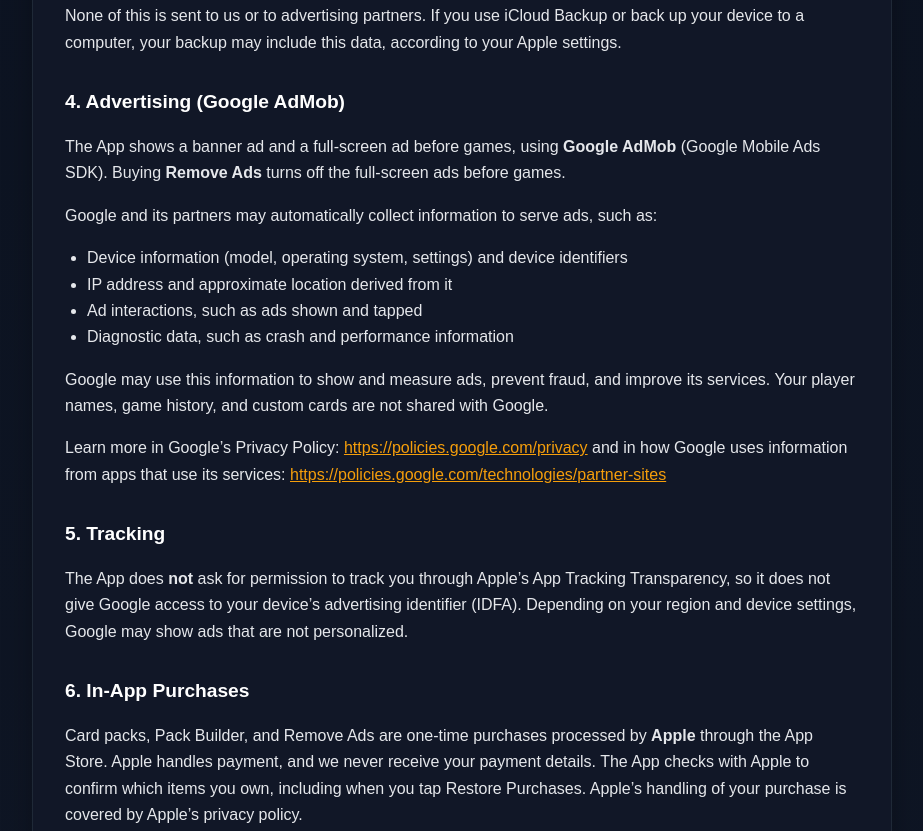
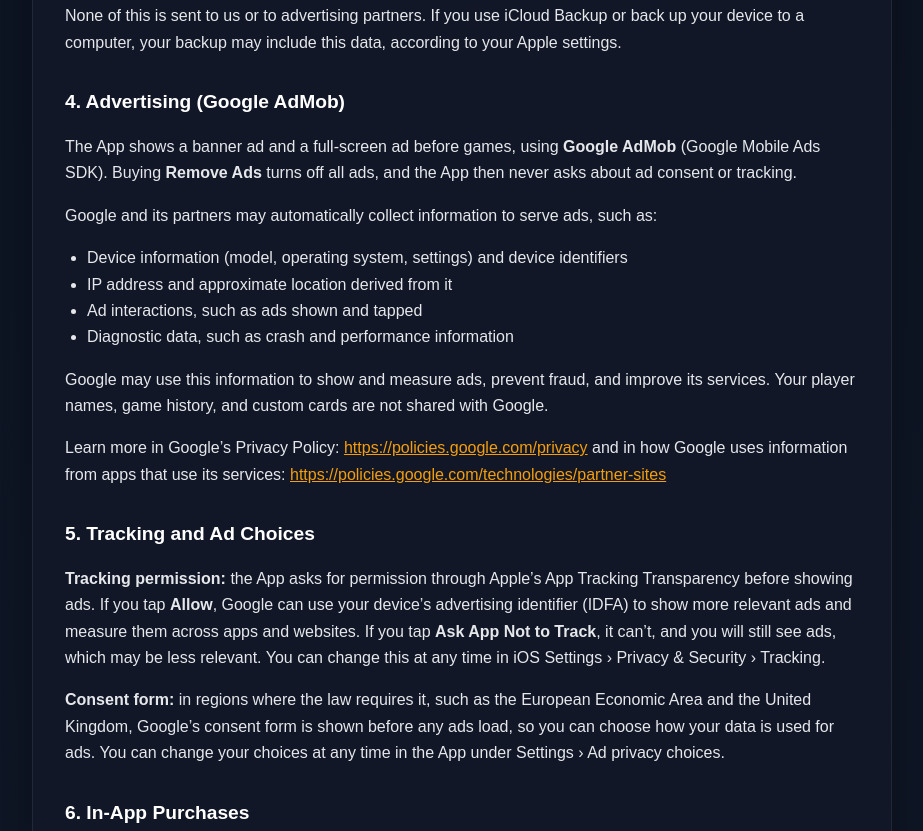
Before and after one commit to 16Awaldner/potential-garbanzo, a plain HTML site: page chaos-cards-privacy-policy.html in a window 1280 px wide. Shown: the part 840-1671 px from the top of the page, without its empty margins (178-1101 px from the left). Drawn offline with Linux system fonts and the light colour scheme.

Commit message:
Update Chaos Cards privacy policy for tracking consent
The app now asks for App Tracking Transparency permission before ads,
shows Google's consent form where required (EEA/UK) with an Ad privacy
choices setting, and Remove Ads turns off all ads.

Co-Authored-By: Claude Opus 5.5 <noreply@anthropic.com>

```diff
--- a/chaos-cards-privacy-policy.html
+++ b/chaos-cards-privacy-policy.html
@@ -105,7 +105,7 @@
     <div class="card">
       <div class="badge">Chaos Cards Privacy Policy</div>
       <h1>Privacy Policy for Chaos Cards</h1>
-      <div class="subtitle"><strong>Effective Date:</strong> November 16, 2026</div>
+      <div class="subtitle"><strong>Effective Date:</strong> November 18, 2026</div>
 
       <h2>1. Introduction</h2>
       <p>
@@ -135,7 +135,7 @@
 
       <h2>4. Advertising (Google AdMob)</h2>
       <p>
-        The App shows a banner ad and a full-screen ad before games, using <strong>Google AdMob</strong> (Google Mobile Ads SDK). Buying <strong>Remove Ads</strong> turns off the full-screen ads before games.
+        The App shows a banner ad and a full-screen ad before games, using <strong>Google AdMob</strong> (Google Mobile Ads SDK). Buying <strong>Remove Ads</strong> turns off all ads, and the App then never asks about ad consent or tracking.
       </p>
       <p>Google and its partners may automatically collect information to serve ads, such as:</p>
       <ul>
@@ -152,9 +152,12 @@
         <a href="https://policies.google.com/technologies/partner-sites" target="_blank" rel="noopener noreferrer">https://policies.google.com/technologies/partner-sites</a>
       </p>
 
-      <h2>5. Tracking</h2>
+      <h2>5. Tracking and Ad Choices</h2>
       <p>
-        The App does <strong>not</strong> ask for permission to track you through Apple’s App Tracking Transparency, so it does not give Google access to your device’s advertising identifier (IDFA). Depending on your region and device settings, Google may show ads that are not personalized.
+        <strong>Tracking permission:</strong> the App asks for permission through Apple’s App Tracking Transparency before showing ads. If you tap <strong>Allow</strong>, Google can use your device’s advertising identifier (IDFA) to show more relevant ads and measure them across apps and websites. If you tap <strong>Ask App Not to Track</strong>, it can’t, and you will still see ads, which may be less relevant. You can change this at any time in iOS Settings › Privacy &amp; Security › Tracking.
+      </p>
+      <p>
+        <strong>Consent form:</strong> in regions where the law requires it, such as the European Economic Area and the United Kingdom, Google’s consent form is shown before any ads load, so you can choose how your data is used for ads. You can change your choices at any time in the App under Settings › Ad privacy choices.
       </p>
 
       <h2>6. In-App Purchases</h2>
@@ -183,7 +186,7 @@
       <p><strong>California residents (CCPA/CPRA):</strong> you may have the right to know what personal information is collected, request deletion, and opt out of the sale or sharing of personal information, subject to applicable law.</p>
       <p><strong>EEA and UK users (GDPR):</strong> you may have rights including access, correction, deletion, and restriction of processing, subject to applicable law.</p>
       <p>
-        We do not hold personal information about you, because App data stays on your device, where you control it. Requests about advertising data should go to Google using the links above. You can also contact us with any question.
+        We do not hold personal information about you, because App data stays on your device, where you control it. You can limit advertising use of your data with the tracking setting and ad privacy choices described above. Requests about advertising data should go to Google using the links above. You can also contact us with any question.
       </p>
 
       <h2>11. Data Security</h2>
```
